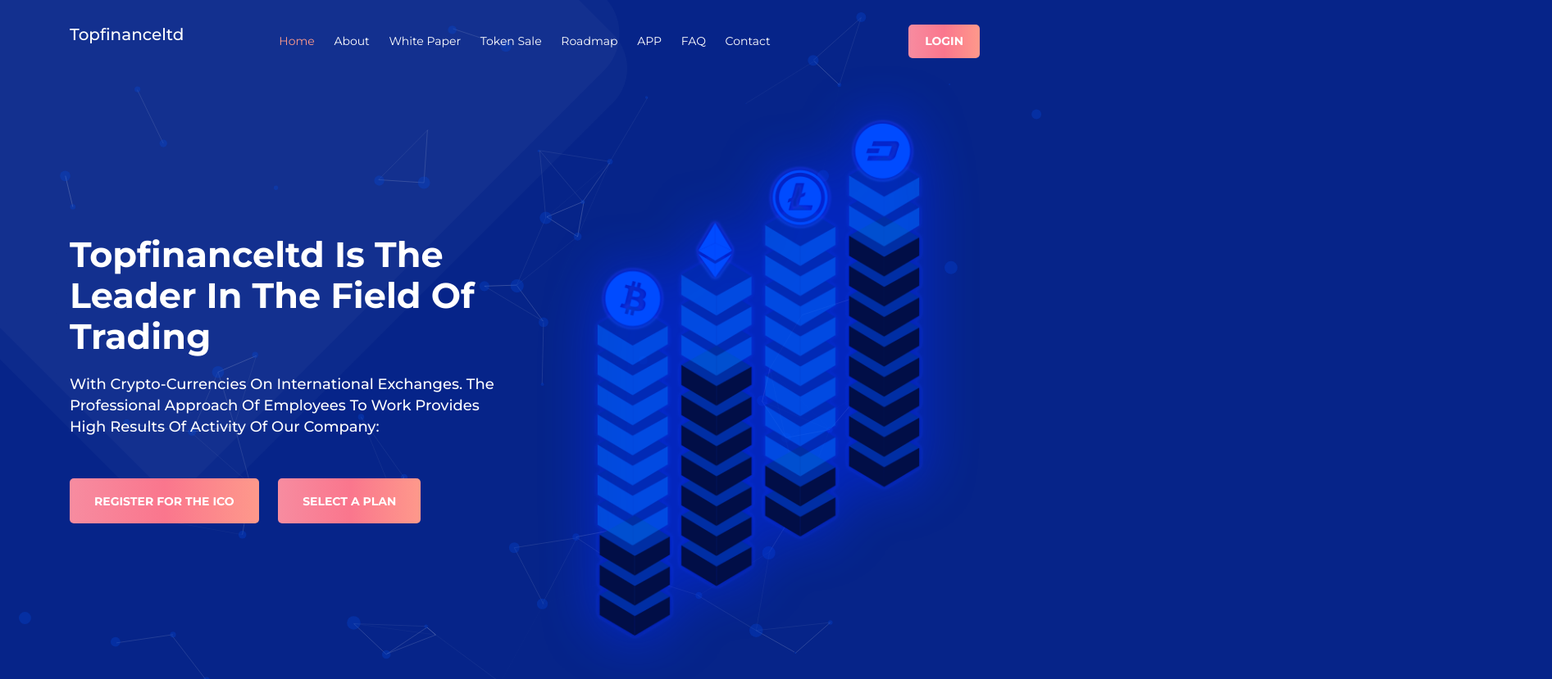
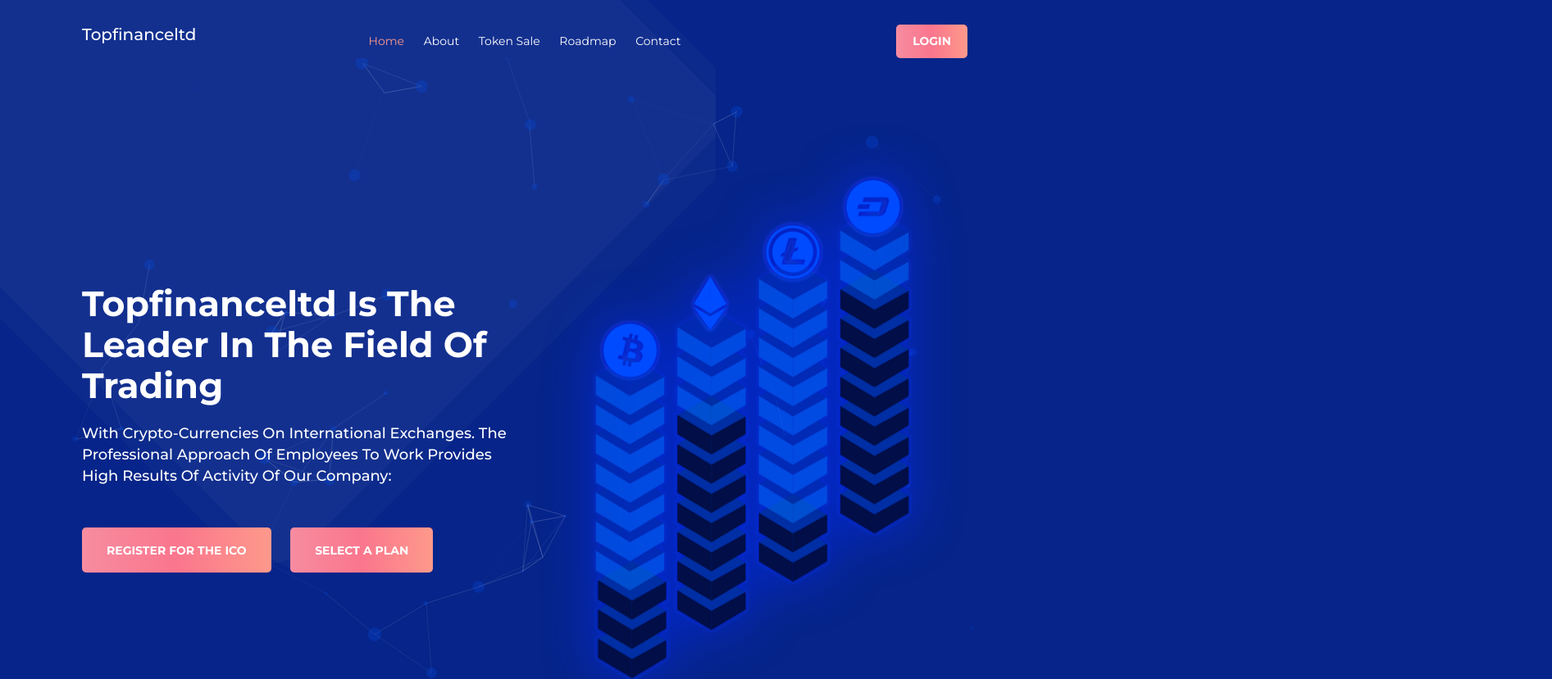
Before and after one commit to orajiakuchibuchi/Topfinance, a plain HTML site: page index.html in a window 1280 px wide. Shown: the top 829 px of the page at 82% size, 1893 px wide, since content can reach past the window. Drawn offline with Linux system fonts and the light colour scheme.

Commit message:
new update

```diff
--- a/assets/js/main.js
+++ b/assets/js/main.js
@@ -108,7 +108,8 @@
     $(window).scroll(function(){
         var scrollbarLocation = $(this).scrollTop();
         scrolllink.each(function(){
-            var sectionOffset = $(this.hash).offset().top - 140
+          // alert(JSON.stringify($(this.hash).offset().top));
+            var sectionOffset = $(this.hash).offset()?.top - 140;
             if (sectionOffset <= scrollbarLocation){
                 $(this).parent().addClass('active');
                 $(this).parent().siblings().removeClass('active');
@@ -139,15 +140,15 @@
         var seconds = Math.floor((distance % (1000 * 60)) / 1000);
 
         // Display the result in the element with id="demo"
-        document.getElementById("days").innerHTML = days;
-        document.getElementById("hours").innerHTML = hours;
-        document.getElementById("minutes").innerHTML = minutes;
-        document.getElementById("seconds").innerHTML = seconds;
+        // document.getElementById("days").innerHTML = days;
+        // document.getElementById("hours").innerHTML = hours;
+        // document.getElementById("minutes").innerHTML = minutes;
+        // document.getElementById("seconds").innerHTML = seconds;
 
         // If the count down is finished, write some text
         if (distance < 0) {
           clearInterval(x);
-          document.getElementById("counter").innerHTML = "EXPIRED";
+          // document.getElementById("counter").innerHTML = "EXPIRED";
         }
       }, 1000);
 
--- a/index.html
+++ b/index.html
@@ -1,10 +1,10 @@
 <!doctype html>
 <html lang="en">
   <head>
-    <title>Topfinanceltd</title>
+    <title>Cyptian</title>
     <!-- Required meta tags -->
     <meta charset="utf-8">
-    <meta name="viewport" content="width=device-width, initial-scale=1, shrink-to-fit=no">
+    <meta name="viewport" content="width=device-width, initial-scale=1, shrink-to-fit=yes">
 
     <!-- carousel CSS -->
     <link rel="stylesheet" href="assets/css/owl.carousel.min.css">
@@ -28,7 +28,8 @@
     <link rel="stylesheet" href="assets/css/responsive.css">
   </head>
   <body>
-    <!--header area start-->
+    <div class="container">
+            <!--header area start-->
     <div class="header-area wow fadeInDown header-absolate" id="nav" data-0="position:fixed;" data-top-top="position:fixed;top:0;" data-edge-strategy="set">
         <div class="container">
             <div class="row">
@@ -47,22 +48,22 @@
                     <div class="main-menu text-center">
                         <nav>
                             <ul id="slick-nav">
-                                <li><a class="scroll" href="#home">home</a>
-                                    <ul>
+                                <li><a class="scroll" href="#skrollr-body">home</a>
+                                    <!-- <ul>
                                         <li><a href="index.html">Version 1</a></li>
                                         <li><a href="index2.html">Version 2</a></li>
                                         <li><a href="blog.html">blog</a></li>
                                         <li><a href="single-blog.html">single blog</a></li>
-                                    </ul>
+                                    </ul> -->
                                 </li>
                                 <li><a class="scroll" href="#about">About</a>
                                 </li>
-                                <li><a class="scroll" href="#Paper">White Paper</a></li>
+                                <!-- <li><a class="scroll" href="#Paper">White Paper</a></li> -->
                                 <li><a class="scroll" href="#token">Token Sale</a></li>
                                 <li><a class="scroll" href="#roadmap">Roadmap</a></li>
                                 <!-- <li><a class="scroll" href="#team">Team</a></li> -->
-                                <li><a class="scroll" href="#apps">APP</a></li>
-                                <li><a class="scroll" href="#faq">FAQ</a></li>
+                                <!-- <li><a class="scroll" href="#apps">APP</a></li> -->
+                                <!-- <li><a class="scroll" href="#faq">FAQ</a></li> -->
                                 <li><a class="scroll" href="#contact">Contact</a></li>
                             </ul>
                         </nav>
@@ -78,7 +79,7 @@
     <!--header area end-->
 
     <!--wewelcome area start-->
-    <div class="welcome-area wow fadeInUp" id="home">
+    <div class="welcome-area wow fadeInUp" id="skrollr-body">
         <div id="particles-js"></div>
         <div class="container">
             <div class="row">
@@ -262,7 +263,7 @@
                     </div>
                 </div>
                 <div class="col-12 col-lg-6">
-                    <iframe src="https://widget.coinlib.io/widget?type=full_v2&theme=light&cnt=6&pref_coin_id=1505&graph=yes" width="100%" height="409px" scrolling="auto" marginwidth="0" marginheight="0" frameborder="0" border="0" style="border:0;margin:0;padding:0;"></iframe>
+                    <iframe src="https://widget.coinlib.io/widget?type=full_v2&theme=dark&cnt=6&pref_coin_id=1505&graph=yes" width="100%" height="409px" scrolling="auto" marginwidth="0" marginheight="0" frameborder="0" border="0" style="border:0;margin:0;padding:0;"></iframe>
                     <!-- <div class="single-ico">
                         <h5>Sale Ends in :</h5>
                        <div class="row">
@@ -289,7 +290,7 @@
             </div>
             <div class="row">
                 <div class="col-12">
-                    <iframe src="https://widget.coinlib.io/widget?type=horizontal_v2&theme=light&pref_coin_id=1505&invert_hover=" width="100%" height="36px" scrolling="auto" marginwidth="0" marginheight="0" frameborder="0" border="0" style="border:0;margin:0;padding:0;"></iframe>
+                    <iframe src="https://widget.coinlib.io/widget?type=horizontal_v2&theme=dark&pref_coin_id=1505&invert_hover=" width="100%" height="36px" scrolling="auto" marginwidth="0" marginheight="0" frameborder="0" border="0" style="border:0;margin:0;padding:0;"></iframe>
                 </div>
                 <!-- <div class="col-12 text-center">
                     <a href="#" class="gradient-btn v2">Invest</a>
@@ -552,8 +553,7 @@
                             </a>
                         </div>
                         <div class="space-20"></div>
-                        <p>Topfinanceltd Is The Leader In The Field Of Trading
-With Crypto-Currencies On International Exchanges. </p>
+                        <p>Swimming hundreds of feet beneath the ocean’s surface in many parts of the world are prolific architects called giant larvaceans. </p>
                         <div class="space-10"></div>
                         <p><script>document.write(new Date().getFullYear());</script> All rights reserved | by <a href="/">Topfinanceltd</a></p>
                     </div>
@@ -593,12 +593,11 @@ With Crypto-Currencies On International Exchanges. </p>
             </div>
         </div>
     </div>
-    <style>
-    </style>
     <!--footer area end-->
+    </div>
     <script>
-
-        </script>
+        document.addEventListener("mousewheel", this.mousewheel.bind(this), { passive: false });
+    </script>
     <!-- jquery 2.2.4 js-->
     <script src="assets/js/jquery-2.2.4.min.js"></script>
     <!-- popper js-->
@@ -610,7 +609,7 @@ With Crypto-Currencies On International Exchanges. </p>
     <!-- bootstrap js-->
     <script src="assets/js/bootstrap.min.js"></script>\
     <!--skroller js-->
-    <script src="assets/js/skrollr.min.js"></script>
+    <!-- <script src="assets/js/skrollr.min.js"></script> -->
     <!--mobile menu js-->
     <script src="assets/js/jquery.slicknav.min.js"></script>
     <!--particle s-->
--- a/style.css
+++ b/style.css
@@ -65,8 +65,8 @@ body{
 	font-size: 14px;
 	color: #cbe5ff;
   overflow-x: hidden;
-
-}
+}
+html {overflow-x: hidden;}
 
 h1,
 h2,
```
Also changed, not shown: blog.html (+2 -3 lines), index2.html (+2 -3 lines), single-blog.html (+2 -3 lines).
